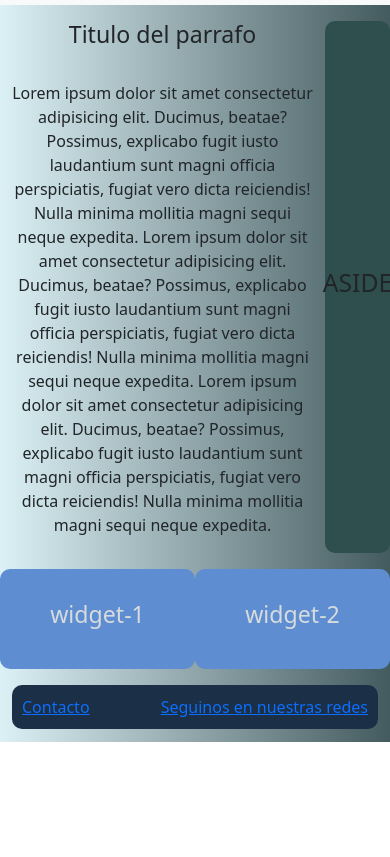
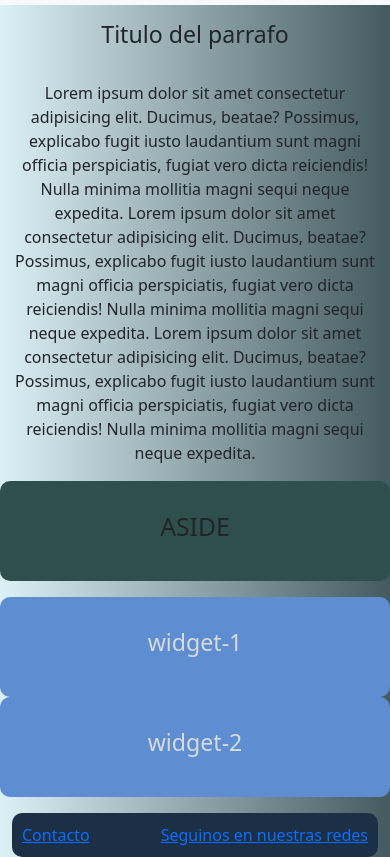
Before and after one commit to Marce1193/segunda-entrega-proyecto-final, a plain HTML site: page index.html in a window 390 px wide. Shown: the part 102-959 px from the top of the page. Before the commit the page ends 844 px from the top, so only its background shows below. Drawn offline with nearby package versions, Linux system fonts and the light colour scheme.

Commit message:
se hizo responsive

```diff
--- a/index.html
+++ b/index.html
@@ -28,7 +28,7 @@
                       <a class="nav-link active fw-semibold" aria-current="page" href="./index.html">Inicio</a>
                       <a class="nav-link fw-semibold" href="./pages/abaut.html">Quienes somos</a>
                       <a class="nav-link fw-semibold" href="#">Productos</a>
-                      <a class="nav-link fw-semibold" href="#">Seguinos en nuestras redes</a>
+                      <a class="nav-link fw-semibold" href="https://www.facebook.com">Seguinos en nuestras redes</a>
                     </div>
                   </div>
                 </div>
@@ -39,7 +39,7 @@
 
     <div class="row">
 
-        <article class="col-10 article">
+        <article class="col-md-10 article">
               <h3 class="article__titulo">Titulo del parrafo</h3>
               <br>
               <p class="article__parrafo">
@@ -56,17 +56,17 @@
         </article>
 
 
-        <aside class="col-2 aside">
+        <aside class="col-md-2 aside">
            <h2 class="aside__titulo">ASIDE</h2>
         </aside>
     </div>
 
-    <div class="row grid">
-       <div class="col-6 widget-1">
+    <div class="row">
+       <div class="col-sm-6 widget-1">
            <h3>widget-1</h3>
        </div>
 
-       <div class="col-6 widget-2">
+       <div class="col-sm-6 widget-2">
            <h3>widget-2</h3>
        </div>
     </div>
```
Also changed, not shown: pages/abaut.html (+4 -4 lines).
